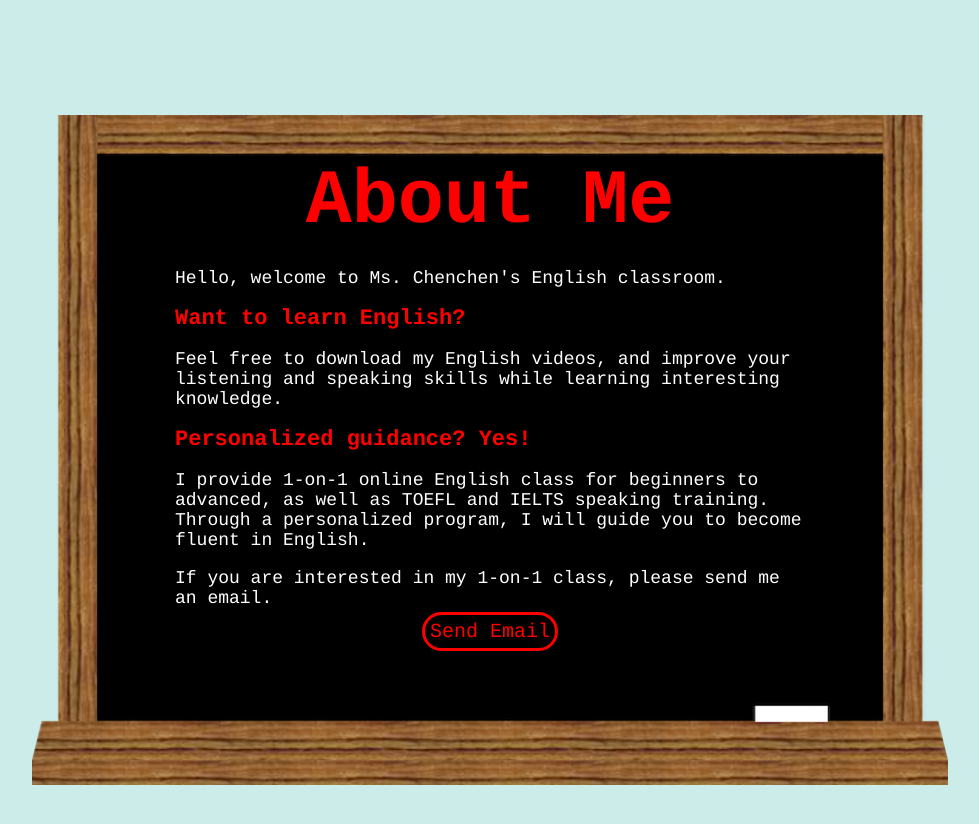
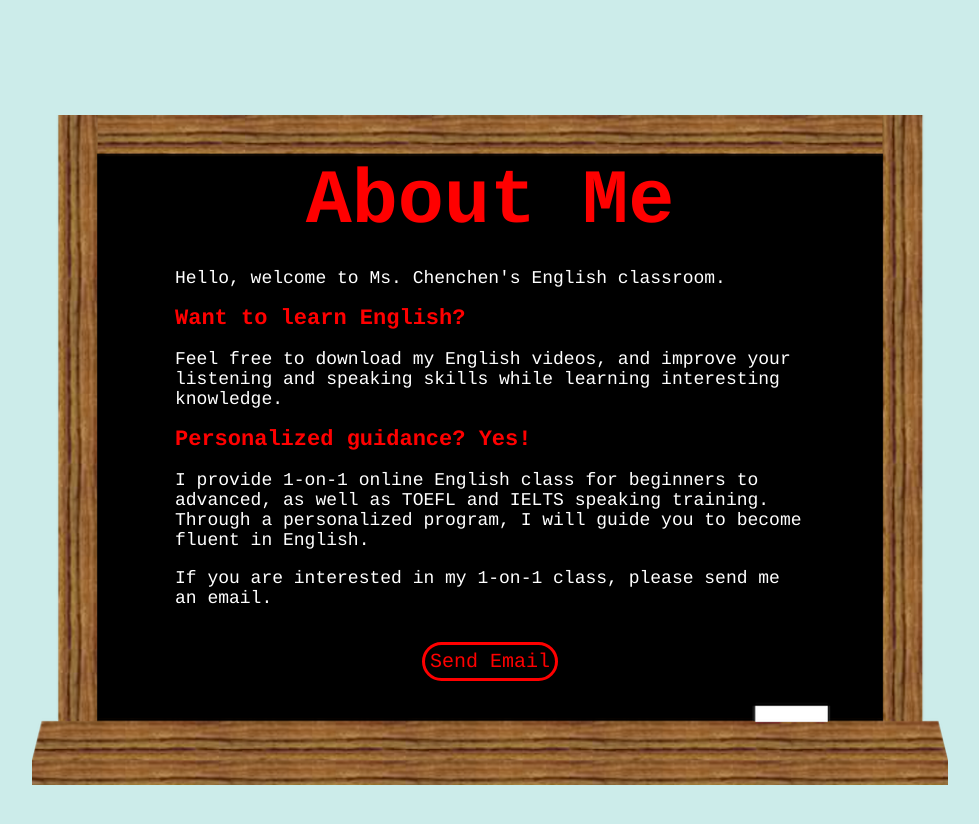
Before and after one commit to mschenchen/mschenchen2, a Jekyll site: the page built from about/index.html, in a window 1280 px wide. Shown: the top 824 px of the page, without its empty margins (150-1129 px from the left). Built offline with Jekyll 4.4.1, drawn with Linux system fonts in a browser that asks for light colours.

Commit message:
Update main.css

```diff
--- a/css/main.css
+++ b/css/main.css
@@ -41,7 +41,7 @@
   margin: auto auto;
   padding-bottom:20px;
   width:70vmin;
-  height: 350px;
+  height: 380px;
   overflow: scroll;
 }
 
```
